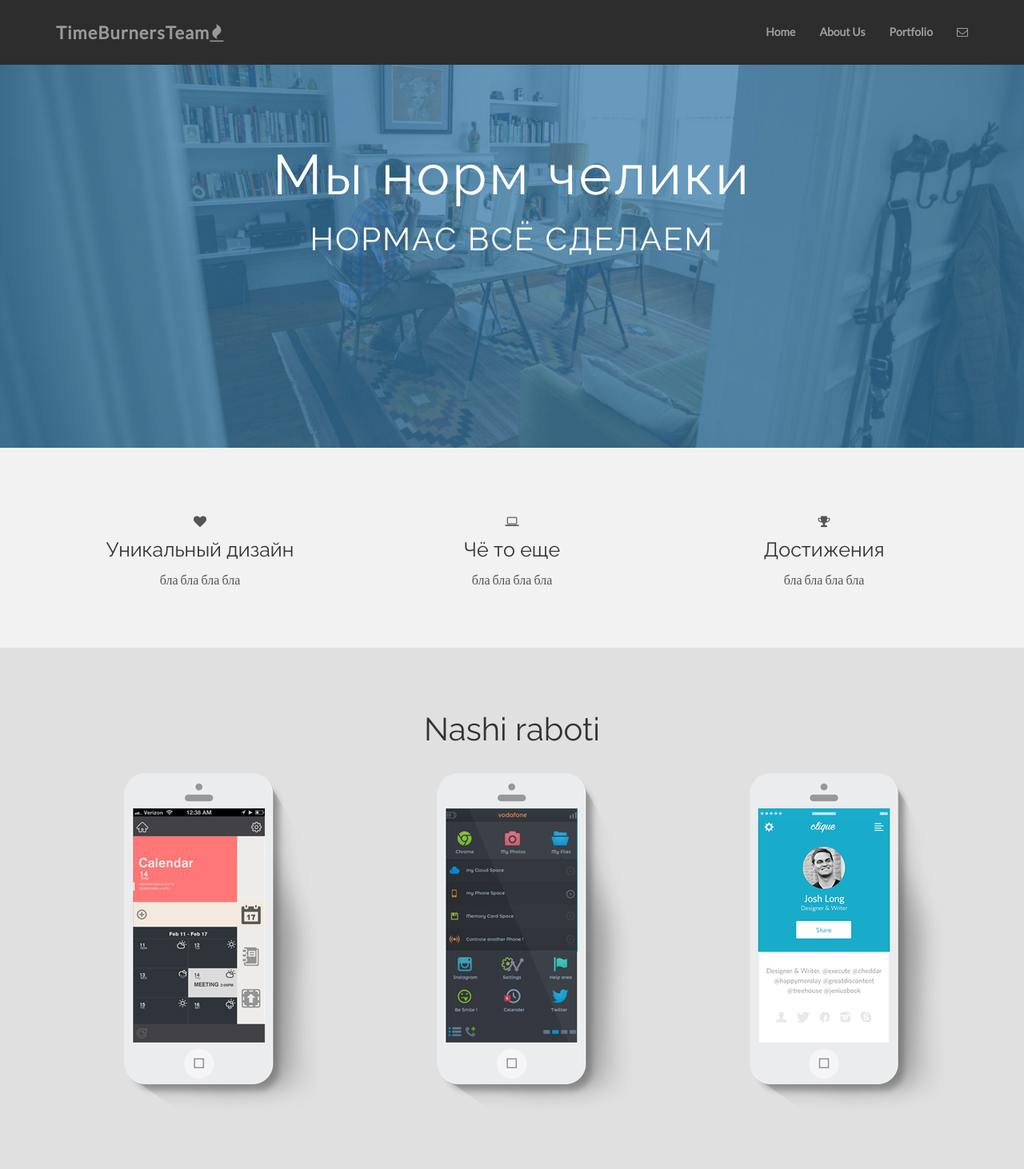
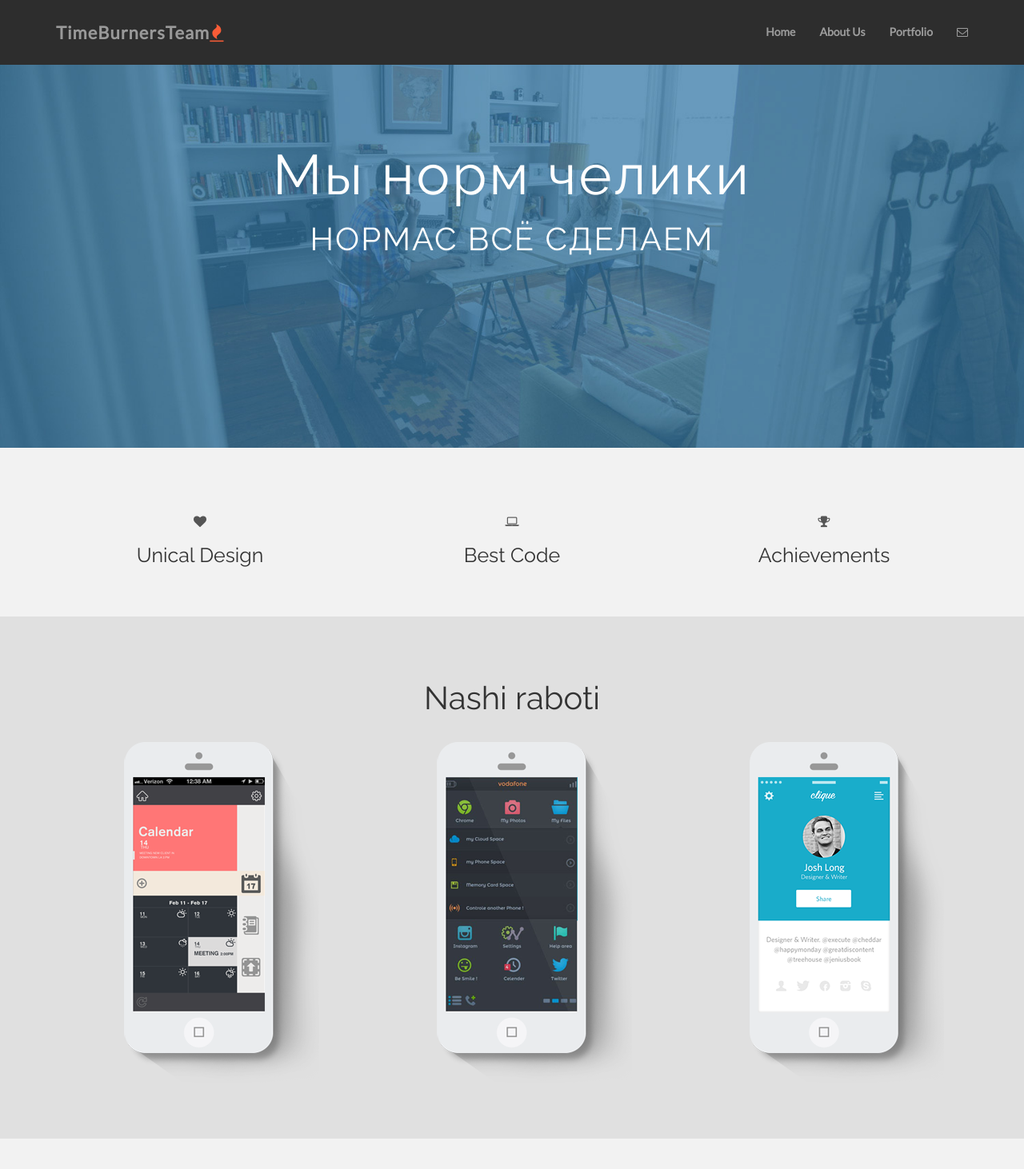
Before and after one commit to Times-Burners-Team/site, a PHP site: page / in a window 1280 px wide. Shown: the top 1462 px of the page at 80% size. Run offline with PHP 8.4, Linux system fonts and the light colour scheme; some libraries are stand-ins or nearby versions; some web fonts are replaced.

Commit message:
Collapse

```diff
--- a/css/main.css
+++ b/css/main.css
@@ -216,3 +216,6 @@ font-size: 50px;
 #f i:hover {
   color: #ff7878;
 }
+#ic {
+  color: #f85c37
+}
--- a/index.html
+++ b/index.html
@@ -50,19 +50,25 @@
     <div class="row centered">
       <br><br>
       <div class="col-lg-4">
-        <i class="fa fa-heart"></i>
-        <h4>Уникальный дизайн</h4>
-        <p>бла бла бла бла</p>
+        <i class="fa fa-heart"></i><br>
+        <button class="btn btn-link" data-toggle="collapse" data-target="#hide"><h4>Unical Design</h4></button>
+        <div class="collapse" id="hide">
+        <p>Appearance that everyone likes</p>
+      </div>
       </div>
       <div class="col-lg-4">
-        <i class="fa fa-laptop"></i>
-        <h4>Чё то еще</h4>
-        <p>бла бла бла бла</p>
+        <i class="fa fa-laptop"></i><br/>
+        <button class="btn btn-link" data-toggle="collapse" data-target="#hide1"><h4>Best Code</h4></button>
+          <div class="collapse" id="hide1">
+          <p>The fast workability of the site is ensured</p>
+        </div>
       </div>
       <div class="col-lg-4">
-        <i class="fa fa-trophy"></i>
-        <h4>Достижения</h4>
-        <p>бла бла бла бла</p>
+        <i class="fa fa-trophy"></i><br>
+          <button class="btn btn-link" data-toggle="collapse" data-target="#hide2"><h4>Achievements</h4></button>
+            <div class="collapse" id="hide2">
+            <p>The best way to achieve the goal that you set before us</p>
+          </div>
       </div>
     </div>
     <br><br>
```
